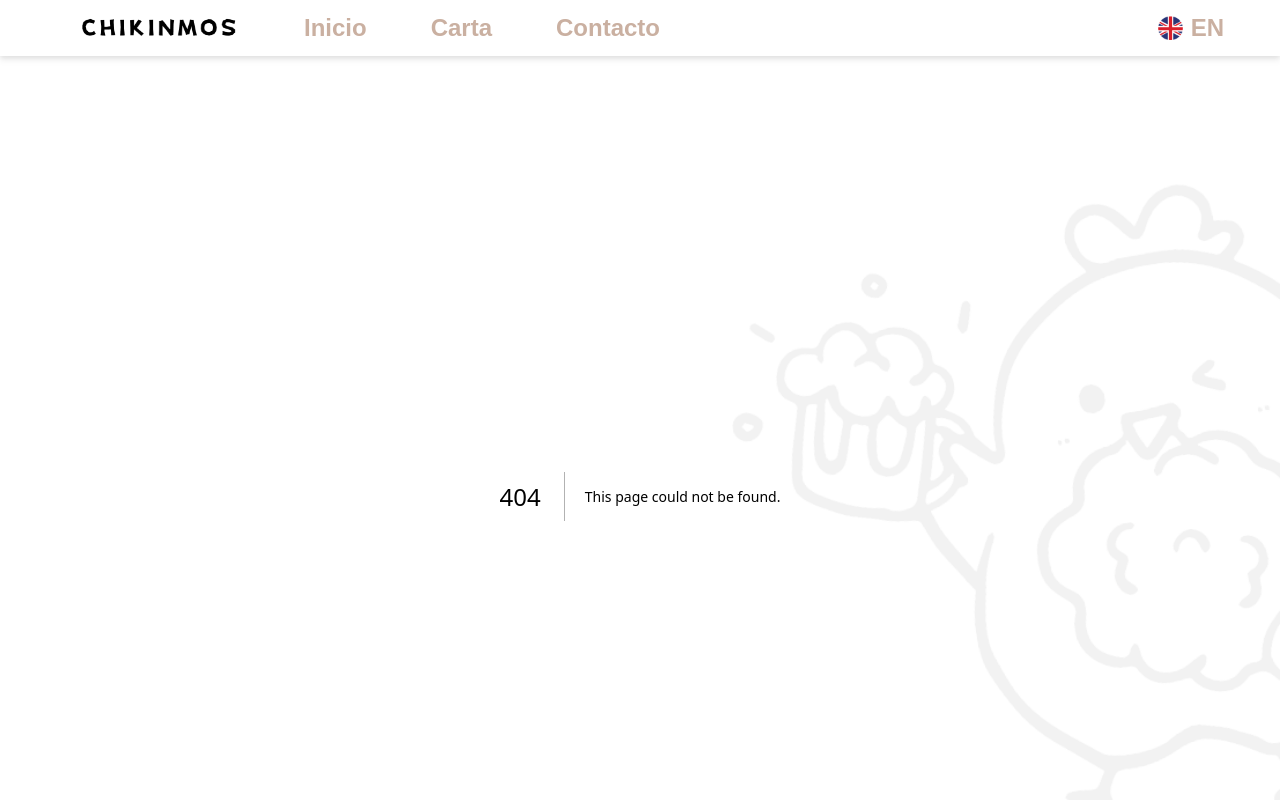
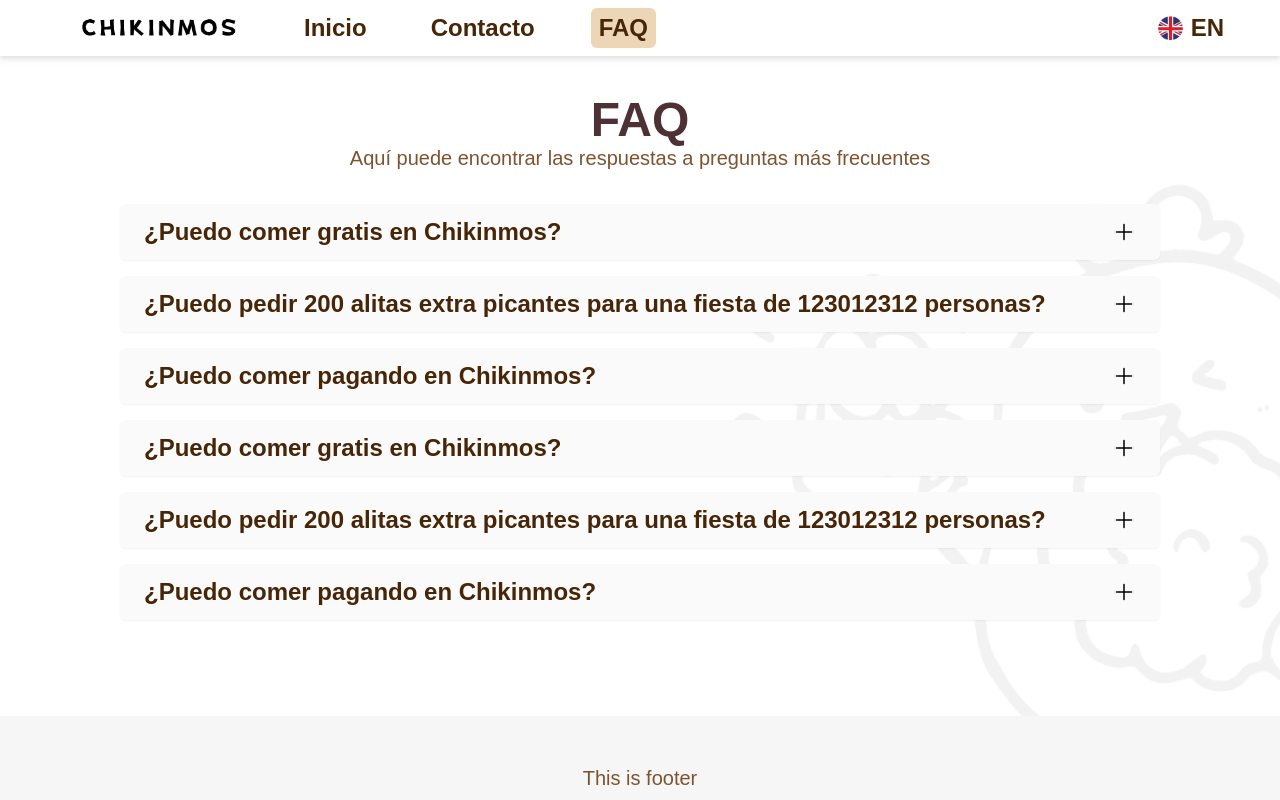
Before and after one commit to MarkGuo2002/next_chikinmos, a Next.js app: page /faq in a window 1280 px wide. Before the commit this address had no page. Shown: the top 800 px of the page. Built offline with nearby package versions, Linux system fonts and the light colour scheme; a web font is replaced by a local one.

Commit message:
faq section done

```diff
--- a/app/components/Navbar.tsx
+++ b/app/components/Navbar.tsx
@@ -19,8 +19,8 @@ import {
 
 const links = [
   { name: 'Inicio', href: '/'},
-  { name: 'Carta', href: '/menu'},
-  { name: 'Contacto', href: '/contact'}
+  { name: 'Contacto', href: '/contact'},
+  { name: 'FAQ', href: '/faq'}
 ]
 
 
--- /dev/null
+++ b/app/components/faq/FaqItem.tsx
@@ -0,0 +1,39 @@
+'use client'
+import { useState } from "react";
+import { PlusIcon, MinusIcon } from '@heroicons/react/24/outline';
+
+interface FaqItemProps {
+    question: string;
+    answer: string;
+}
+
+const FaqItem: React.FC<FaqItemProps> = ({ question, answer }) => {
+    const [isExpanded, setIsExpanded] = useState(false);
+    const toggleFaqInfo = () => {
+        setIsExpanded(!isExpanded);
+    };
+
+    return (
+        <div
+            onClick={toggleFaqInfo}
+            className="rounded-md faq-item-container w-full shadow-sm cursor-pointer px-6 py-3 bg-gray100"
+            aria-expanded={isExpanded}
+        >
+            <div className="question flex justify-between items-center gap-2">
+                <h1>{question}</h1>
+                <div className="flex-shrink-0">
+                    {isExpanded ? (
+                        <MinusIcon className="icon-css" />
+                    ) : (
+                        <PlusIcon className="icon-css" />
+                    )}
+                </div>
+            </div>
+            <div className={`faq-answer overflow-hidden transition-max-height duration-300 ease-in-out ${isExpanded ? 'max-h-60' : 'max-h-0'}`}>
+                <p className="mt-4">{answer}</p>
+            </div>
+        </div>
+    );
+};
+
+export default FaqItem;
--- a/app/contact/page.tsx
+++ b/app/contact/page.tsx
@@ -1,11 +1,3 @@
-import Image from "next/image";
-import {
-  MapPinIcon,
-  PhoneIcon,
-  EnvelopeIcon,
-} from "@heroicons/react/24/outline";
-import ImageContainer from "../components/ImageContainer";
-
 import RestaurantCard from "../components/contact/RestaurantCard";
 const exampleImagePath = "/images/example.png";
 const deco = "/images/deliciouswings.png";
@@ -14,10 +6,10 @@ const deco = "/images/deliciouswings.png";
 export default function Page() {
   return (
     <div className="flex flex-col items-center w-full gap-4 text-center p-4">
-      <h1 className="text-3xl font-bold text-chikBrown200">
+      <h1 className="title">
         Contacta con nosotros
       </h1>
-      <p className="text-chikBrown200">
+      <p>
         Si tiene alguna pregunta o inquietud, comuníquese con nosotros mediante
         el número de teléfono o el correo electrónico.
       </p>
--- /dev/null
+++ b/app/faq/page.tsx
@@ -0,0 +1,47 @@
+import FaqItem from "../components/faq/FaqItem";
+
+const qalist = [
+    {   id:1,
+        question: "¿Puedo comer gratis en Chikinmos?",
+        answer: "Desafortunadamente, no servimos comida gratis a ningún individuo"},
+    {   id:2,
+        question: "¿Puedo pedir 200 alitas extra picantes para una fiesta de 123012312 personas?",
+        answer: "Podemos hacer incluso 500 alitas por encargo con un coste extra, lorem ipsum Podemos hacer incluso 500 alitas por encargo con un coste extra, lorem ipsum Podemos hacer incluso 500 alitas por encargo con un coste extra, lorem ipsum Podemos hacer incluso 500 alitas por encargo con un coste extra, lorem ipsum"},
+    {   id:3,
+        question: "¿Puedo comer pagando en Chikinmos?",
+        answer: "Por supuesto que puedes"},
+    {   id:4,
+        question: "¿Puedo comer gratis en Chikinmos?",
+        answer: "Desafortunadamente, no servimos comida gratis a ningún individuo"},
+    {   id:5,
+        question: "¿Puedo pedir 200 alitas extra picantes para una fiesta de 123012312 personas?",
+        answer: "Podemos hacer incluso 500 alitas por encargo con un coste extra, lorem ipsum Podemos hacer incluso 500 alitas por encargo con un coste extra, lorem ipsum Podemos hacer incluso 500 alitas por encargo con un coste extra, lorem ipsum Podemos hacer incluso 500 alitas por encargo con un coste extra, lorem ipsum"},
+    {   id:6,
+        question: "¿Puedo comer pagando en Chikinmos?",
+        answer: "Por supuesto que puedes"}
+]
+
+export default function Page() {
+
+    return (
+        <div className="flex flex-col items-center w-full">
+            <h1 className="title">FAQ</h1>
+            <p>Aquí puede encontrar las respuestas a preguntas más frecuentes</p>
+            <div className="mt-8 faq-item-container flex flex-col items-center w-full lg:w-10/12 gap-4 ">
+                {
+                    qalist.map( (qaitem) =>{
+                        return(
+                            <FaqItem
+                                key={qaitem.id}
+                                question={qaitem.question}
+                                answer={qaitem.answer}
+                            />
+                        );
+                    })
+                }
+            </div>
+
+
+        </div>
+    );
+    }
--- a/app/globals.css
+++ b/app/globals.css
@@ -18,12 +18,13 @@
 
 body {
   color: black ;
-  background: #FAFAFA;
+  background: #FFFFFF;
 }
 
 .subtext {
   color: #A9A9A9;
 }
+
 
 
 @layer utilities {
@@ -40,6 +41,13 @@ body {
     @apply absolute top-1/2 left-1/2 transform -translate-x-1/2 -translate-y-1/2
   }
   p{
-    @apply text-chikBrown200 text-base lg:text-xl
+    @apply text-chikBrown100 text-base lg:text-xl
+  }
+  h1{
+    @apply text-chikBrown200 text-xl lg:text-2xl font-bold
+  }
+
+  .icon-css {
+    @apply w-6 h-6
   }
 }
--- a/app/menu/page.tsx
+++ /dev/null
@@ -1,52 +0,0 @@
-import Image from "next/image";
-
-export default function Page() {
-    return (
-        <div className="flex gap-4 flex-col justify-center items-center px-2 lg:px-16">
-            <h1 className="title">Carta</h1>
-            <p className="subtext">Consulte la información acerca alérgenos abajo</p>
-            <div className="flex-col flex lg:flex-row gap-4">
-                <div>
-                    <Image
-                        src={'/images/menuhalf1.jpg'}
-                        alt="bg chicken"
-                        className="rounded-lg border-4 border-chikBrown100"
-                        width={700}
-                        height={700}
-                    />
-                </div>
-                <div>
-                    <Image
-                        src={'/images/menuhalf2.jpg'}
-                        alt="bg chicken"
-                        className="rounded-lg border-4 border-chikBrown100"
-                        width={700}
-                        height={700}
-                    />
-                </div>
-            </div>
-            <div className="flex-col flex lg:flex-row gap-4">
-                <div>
-                    <Image
-                        src={'/images/menuhalf3.jpg'}
-                        alt="bg chicken"
-                        className="rounded-lg border-4 border-chikBrown100"
-                        width={700}
-                        height={700}
-                    />
-                </div>
-                <div>
-                    <Image
-                        src={'/images/menuhalf4.jpg'}
-                        alt="bg chicken"
-                        className="rounded-lg border-4 border-chikBrown100"
-                        width={700}
-                        height={700}
-                    />
-                </div>
-            </div>
-            <h1 className="title my-4">Alérgenos</h1>
-            <p> Aquí están toda la información acerca de los alérgenos...</p>
-        </div>
-    );
-}
--- a/tailwind.config.ts
+++ b/tailwind.config.ts
@@ -15,6 +15,7 @@ const config: Config = {
       },
       colors: {
         chikYellow:"#FDE4A2",
+        chikCaqui000:"#fcf3e9",
         chikCaqui100:"#EDD6B6",
         chikCaqui200:"#CAB0A1",
         chikCaqui300:"#ABB168",
```
Also changed, not shown: app/components/ImageContainer.tsx (indentation only).
